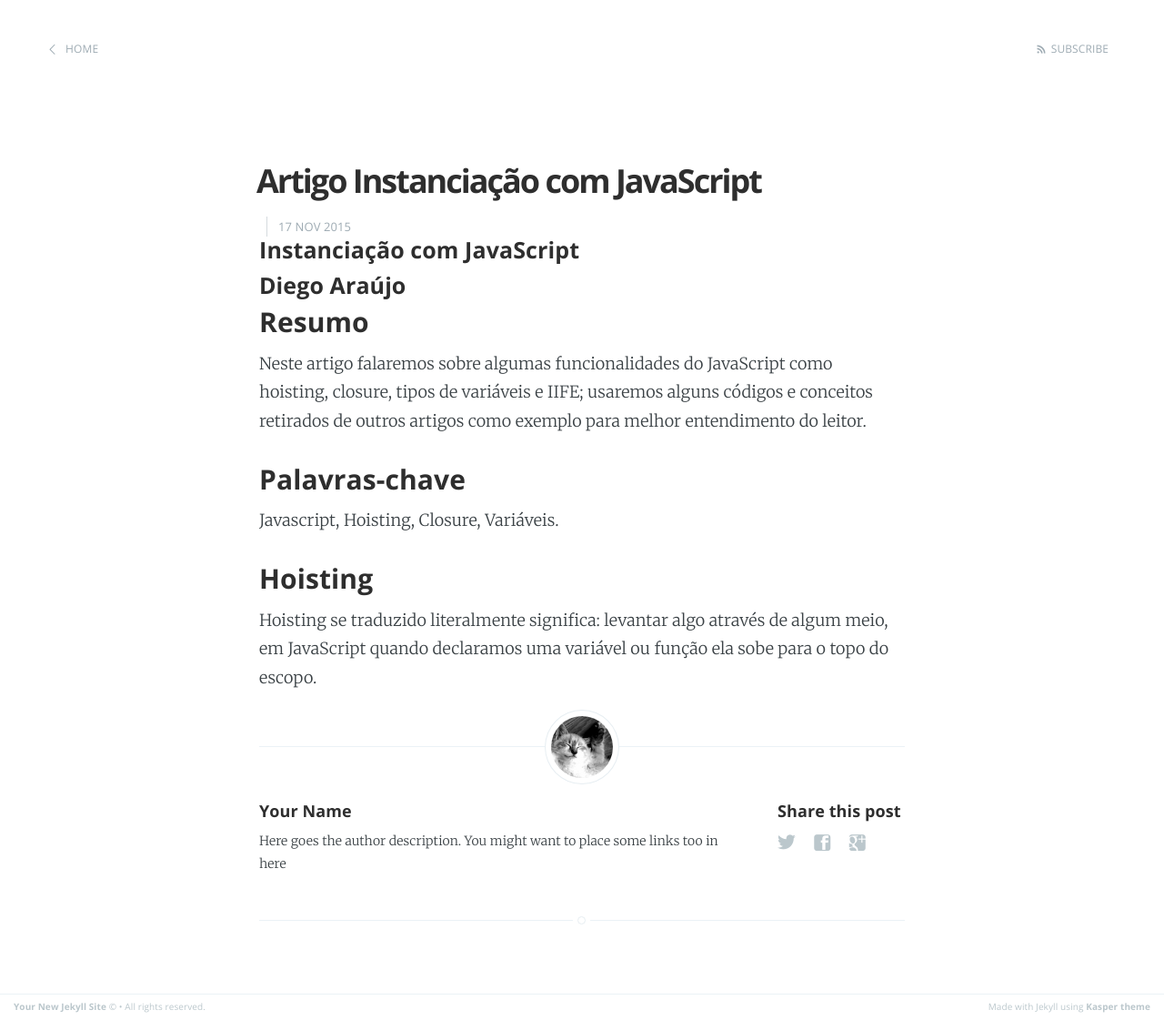
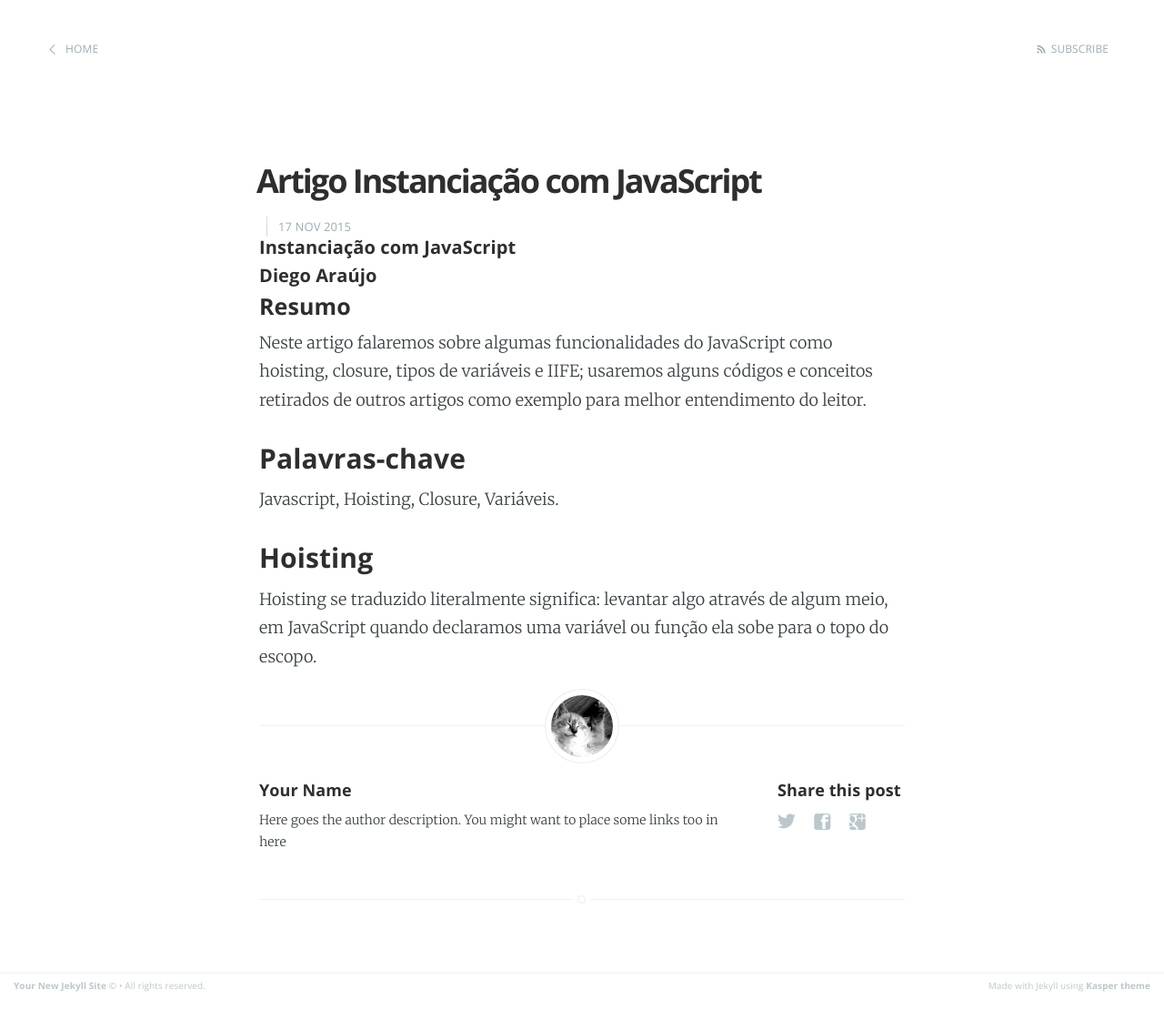
Before and after one commit to diihfilipe/diihfilipe.github.io, a Jekyll site: the page built from _posts/2015-11-17-Instanciacao-com-Javascript.html, in a window 1280 px wide. Shown: the whole page at 91% size. Built offline with Jekyll 4.4.1, drawn with Linux system fonts in a browser that asks for light colours; Markdown is read by kramdown in place of the engine named in the settings; after the commit the page ends 1097 px from its top, so only the background shows below that.

```diff
--- a/_posts/2015-11-17-Instanciacao-com-Javascript.html
+++ b/_posts/2015-11-17-Instanciacao-com-Javascript.html
@@ -4,9 +4,9 @@ title:  "Artigo Instanciação com JavaScript"
 date:   2015-11-17 12:18:00
 ---
 
-<h4>Instanciação com JavaScript</h4>
-<h4>Diego Araújo</h4>
-<h3>Resumo</h3>
+<h6>Instanciação com JavaScript</h6>
+<h6>Diego Araújo</h6>
+<h4>Resumo</h3>
 <p>Neste artigo falaremos sobre algumas funcionalidades do JavaScript como hoisting, closure, tipos de variáveis e IIFE; usaremos alguns códigos e conceitos retirados de outros artigos como exemplo para melhor entendimento do leitor.</p>
 <h3>Palavras-chave</h3>
 <p>Javascript, Hoisting, Closure, Variáveis.</p>
```
